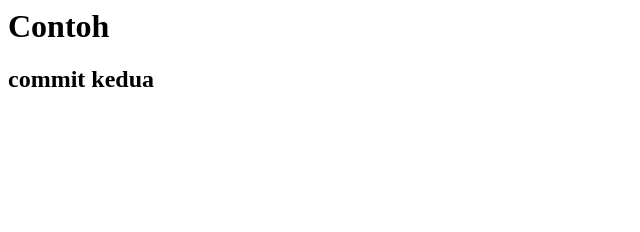
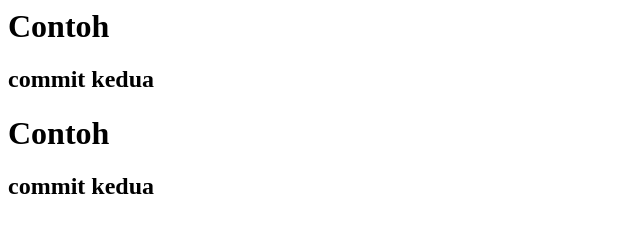
Before and after one commit to fadly378/frontend, a plain HTML site: page index.html in a window 1280 px wide. Shown: the whole page, without its empty margins (0-640 px from the left). Drawn offline with Linux system fonts and the light colour scheme.

Commit message:
merubah dari github

```diff
--- a/index.html
+++ b/index.html
@@ -1,2 +1,4 @@
 <h1>Contoh</h1>
 <h2>commit kedua</h2>
+<h1>Contoh</h1>
+<h2>commit kedua</h2>
```
